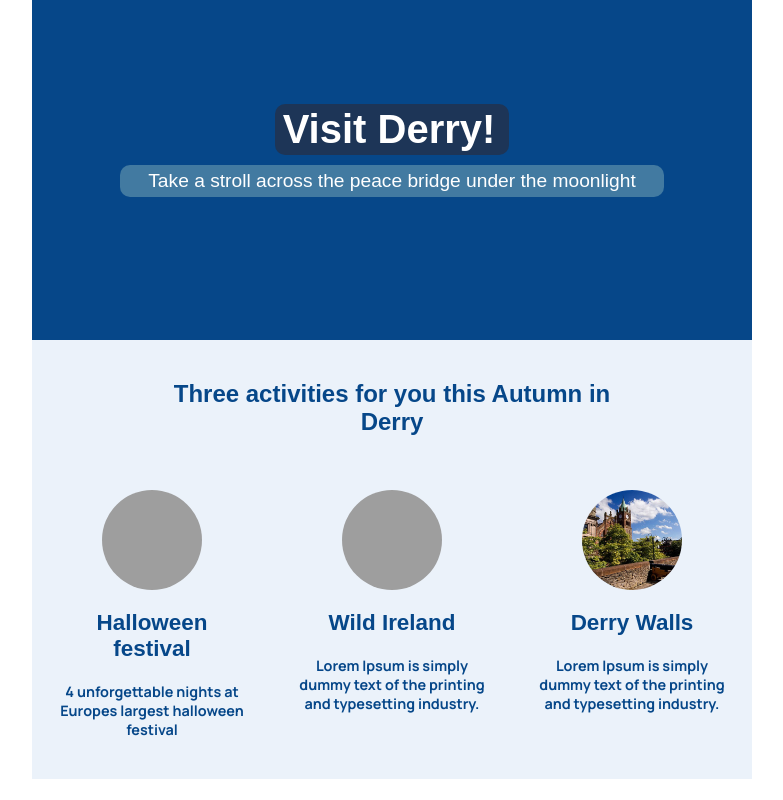
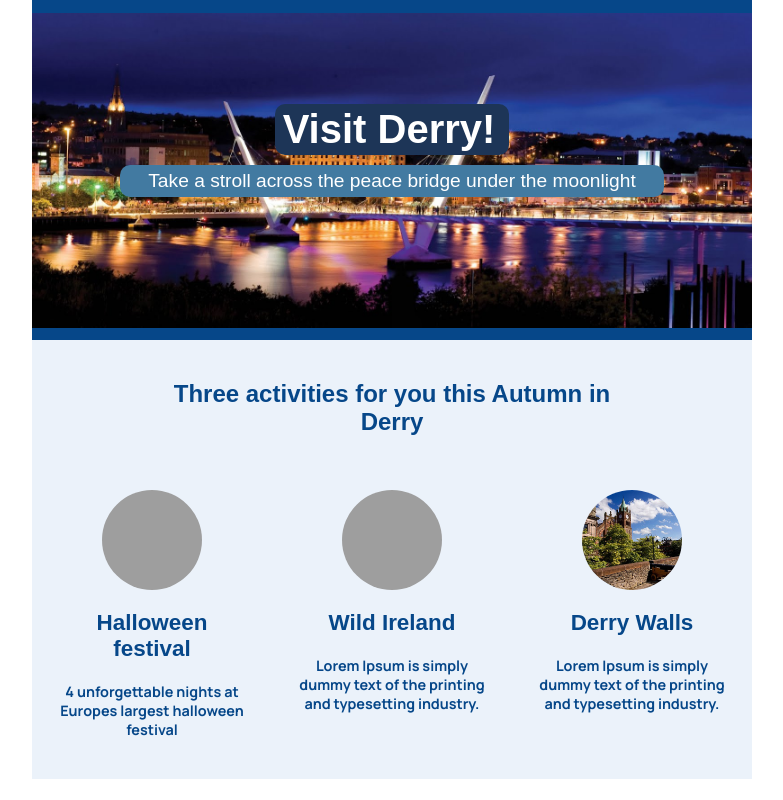
Before and after one commit to AlexanderS89/Hometown-webpage, a plain HTML site: page index.html in a window 1280 px wide. Shown: the top 800 px of the page, without its empty margins (248-1031 px from the left). Drawn offline with Linux system fonts and the light colour scheme; the site is published under a folder, as on GitHub Pages, so addresses that start at the root find nothing; grey boxes are pictures that could not be loaded; a web font is replaced by a local one.

```diff
--- a/styles.css
+++ b/styles.css
@@ -26,7 +26,7 @@
     align-items: center;
     height: 340px;
     width: 720px;
-    background-image: url(/images/peace-bridge.jpg);
+    background-image: url(./images/peace-bridge.jpg);
     background-size: contain;
     background-position: center;
     background-repeat: no-repeat;
```
